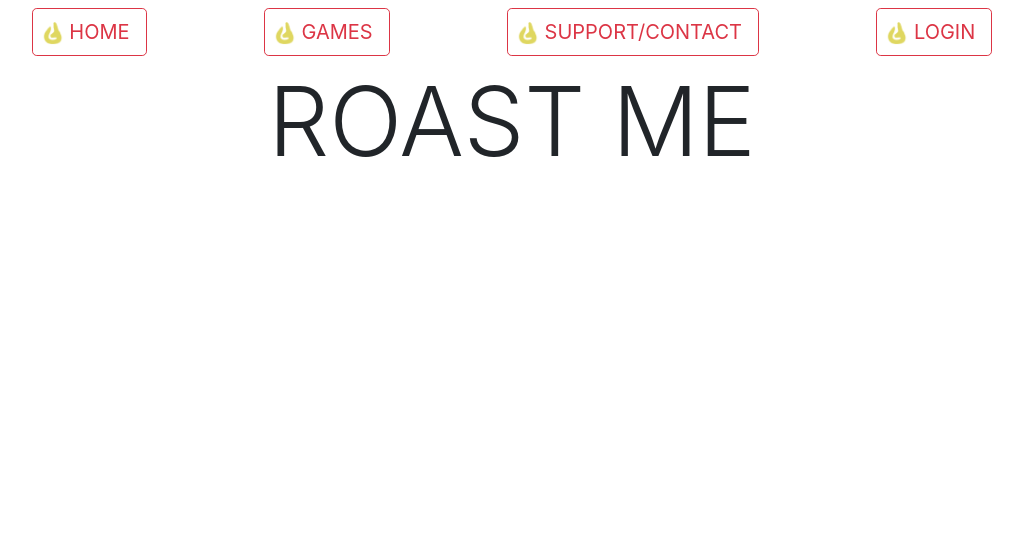
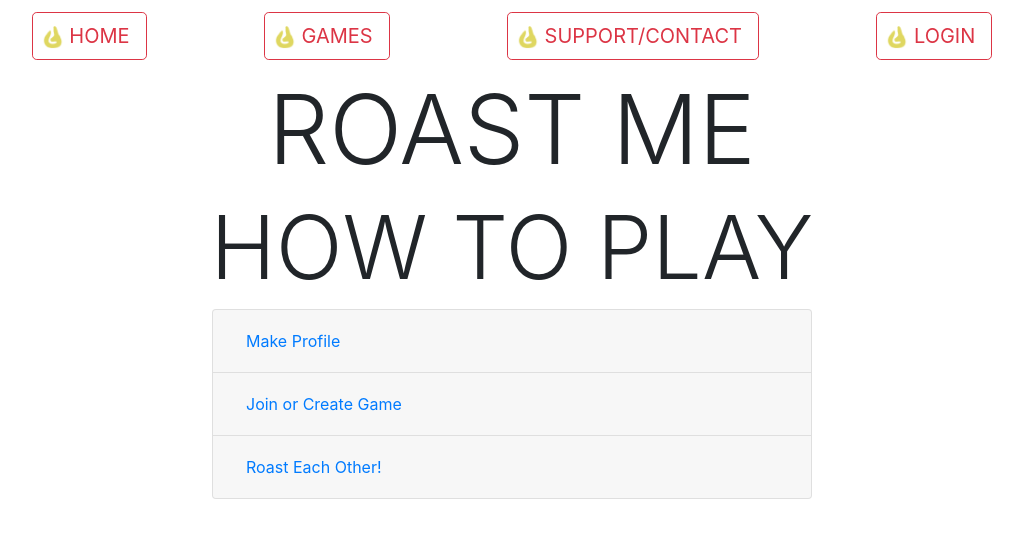
Before and after one commit to YoungeonLee/roast_me, a Django app: page / in a window 1280 px wide. Shown: the top 538 px of the page, without its empty margins (128-1151 px from the left). Run offline with Django 3.2, Linux system fonts and the light colour scheme; some libraries are stand-ins or nearby versions.

```diff
--- a/roast_me_django/game/templates/game/create_game.html
+++ b/roast_me_django/game/templates/game/create_game.html
@@ -4,7 +4,7 @@
     <h2 class="display-2 text-center">
         GAMES
     </h2>
-    <form action ="{% url 'create_game' %}" method='post'>
+    <form action ="{% url 'gmae:create_game' %}" method='post'>
         {% csrf_token %}
         <input type='submit'>
     </form>>
--- a/roast_me_django/game/templates/game/games.html
+++ b/roast_me_django/game/templates/game/games.html
@@ -4,12 +4,12 @@
     <h2 class="display-2 text-center">
         GAMES
     </h2>
-    <form class="text-center mt-3" action ="{% url 'games' %}" method='post'>
+    <form class="text-center mt-3" action ="{% url 'game:games' %}" method='post'>
         {% csrf_token %}
         {{form}}
         <input type='submit' value='Search'>
     </form>
-    <form class="text-center mt-3" action ="{% url 'games' %}" method='post'>
+    <form class="text-center mt-3" action ="{% url 'game:games' %}" method='post'>
         {% csrf_token %}
         <input type='submit' value='Create New Game'>
     </form>
--- a/roast_me_django/game/templates/game/index.html
+++ b/roast_me_django/game/templates/game/index.html
@@ -2,4 +2,60 @@
 
 {% block body%}
 
+<h2 class="display-2 text-center" id='heading'>
+    HOW TO PLAY
+</h2>
+<div class="accordion mx-auto mb-5" id="accordion" style="max-width: 600px;">
+    <div class="card">
+      <div class="card-header" id="headingOne">
+        <h5 class="mb-0">
+          <button class="btn btn-link collapsed btn-block text-left" type="button" data-toggle="collapse" data-target="#collapseOne" aria-expanded="true" aria-controls="collapseOne">
+            Make Profile
+          </button>
+        </h5>
+      </div>
+
+      <div id="collapseOne" class="collapse" aria-labelledby="headingOne" data-parent="#accordion">
+        <div class="card-body">
+          <ul>
+              <li>Sign up or play as a guest</li>
+              <li>Upload an image</li>
+              <li>Write a description</li>
+          </ul>
+        </div>
+      </div>
+    </div>
+    <div class="card">
+      <div class="card-header" id="headingTwo">
+        <h5 class="mb-0">
+          <button class="btn btn-link collapsed btn-block text-left" type="button" data-toggle="collapse" data-target="#collapseTwo" aria-expanded="false" aria-controls="collapseTwo">
+            Join or Create Game
+          </button>
+        </h5>
+      </div>
+      <div id="collapseTwo" class="collapse" aria-labelledby="headingTwo" data-parent="#accordion">
+        <div class="card-body">
+          <ul>
+              <li>The game is best played with 4+ people</li>
+              <li>Visit our games page to join or create a game!</li>
+            </ul>
+        </div>
+      </div>
+    </div>
+    <div class="card">
+      <div class="card-header" id="headingThree">
+        <h5 class="mb-0">
+          <button class="btn btn-link collapsed btn-block text-left" type="button" data-toggle="collapse" data-target="#collapseThree" aria-expanded="false" aria-controls="collapseThree">
+            Roast Each Other!
+          </button>
+        </h5>
+      </div>
+      <div id="collapseThree" class="collapse" aria-labelledby="headingThree" data-parent="#accordion">
+        <div class="card-body">
+          Anim pariatur cliche reprehenderit, enim eiusmod high life accusamus terry richardson ad squid. 3 wolf moon officia aute, non cupidatat skateboard dolor brunch. Food truck quinoa nesciunt laborum eiusmod. Brunch 3 wolf moon tempor, sunt aliqua put a bird on it squid single-origin coffee nulla assumenda shoreditch et. Nihil anim keffiyeh helvetica, craft beer labore wes anderson cred nesciunt sapiente ea proident. Ad vegan excepteur butcher vice lomo. Leggings occaecat craft beer farm-to-table, raw denim aesthetic synth nesciunt you probably haven't heard of them accusamus labore sustainable VHS.
+        </div>
+      </div>
+    </div>
+  </div>
+
 {%endblock%}
--- a/roast_me_django/game/templates/game/layout.html
+++ b/roast_me_django/game/templates/game/layout.html
@@ -16,21 +16,21 @@
     <div class='container min-vh-100' id='container'>
         <div id = "fixed_top">
             <nav class="navbar justify-content-around">
-                <a class="btn btn-outline-danger btn-lg pl-2" href = "{% url 'index' %}">
+                <a class="btn btn-outline-danger btn-lg pl-2 m-1" href = "{% url 'game:index' %}">
                     <img src="{% static 'game/logo.png' %}" style="width:23px;height:23px;"> HOME
                 </a>
-                <a class="btn btn-outline-danger btn-lg pl-2" href = "{% url 'games' %}">
+                <a class="btn btn-outline-danger btn-lg pl-2 m-1" href = "{% url 'game:games' %}">
                     <img src="{% static 'game/logo.png' %}" style="width:23px;height:23px;"> GAMES
                 </a>
-                <a class="btn btn-outline-danger btn-lg pl-2" href = "{% url 'index' %}">
+                <a class="btn btn-outline-danger btn-lg pl-2 m-1" href = "{% url 'game:index' %}">
                     <img src="{% static 'game/logo.png' %}" style="width:23px;height:23px;"> SUPPORT/CONTACT
                 </a>
                 {% if user %}
-                    <a class="btn btn-outline-danger btn-lg pl-2" href = "{% url 'logout' %}">
-                        <img src="{% static 'game/logo.png' %}" style="width:23px;height:23px;"> sLOGOUT
+                    <a class="btn btn-outline-danger btn-lg pl-2 m-1" href = "{% url 'game:logout' %}">
+                        <img src="{% static 'game/logo.png' %}" style="width:23px;height:23px;"> LOGOUT
                     </a>
                 {% else %}
-                    <a class="btn btn-outline-danger btn-lg pl-2" href = "{% url 'login' %}">
+                    <a class="btn btn-outline-danger btn-lg pl-2 m-1" href = "{% url 'game:login' %}">
                         <img src="{% static 'game/logo.png' %}" style="width:23px;height:23px;"> LOGIN
                     </a>
                 {% endif %}
--- a/roast_me_django/game/urls.py
+++ b/roast_me_django/game/urls.py
@@ -1,9 +1,12 @@
 from django.urls import path
 from . import views
 
+app_name = 'game'
 urlpatterns = [
     path("", views.index, name="index"),
     path('games/', views.games, name='games'),
     path('login/', views.login_view, name='login'),
-    path('logout/', views.logout_view, name='logout')
+    path('logout/', views.logout_view, name='logout'),
+    path('signup/', views.signup_view, name='signup'),
+    path('images/<str:filename>', views.render_image, name='image'),
 ]
--- a/roast_me_django/game/views.py
+++ b/roast_me_django/game/views.py
@@ -1,9 +1,14 @@
 from django.shortcuts import render
-from django.http import HttpResponseRedirect
+from django.http import HttpResponseRedirect, HttpResponse
 from django import forms
 from django.urls import reverse
 from django.contrib.auth import authenticate, login, logout
-
+from django.contrib.auth.models import User
+from django.db.utils import IntegrityError
+from .models import Profile
+from pathlib import Path
+from os.path import join
+BASE_DIR = Path(__file__).resolve(strict=True).parent.parent
 game_list = []
 
 class SearchGameForm(forms.Form):
@@ -23,7 +28,7 @@ def games(request):
         if form.is_valid():
             game = form.cleaned_data["game"]
             game_list.append(game)
-            return HttpResponseRedirect(reverse('games'))
+            return HttpResponseRedirect(reverse('game:games'))
         else:
             return render(request, "game/games.html", {
                 "user": request.user.is_authenticated,
@@ -39,13 +44,13 @@ def games(request):
 
 def login_view(request):
     if request.method == "POST":
-        print(request.POST)
+        #print(request.POST)
         ID = request.POST["InputID"]
         password = request.POST['InputPassword']
         user = authenticate(request, username=ID, password=password)
         if user is not None:
             login(request=request, user=user)
-            return HttpResponseRedirect(reverse("index"))
+            return HttpResponseRedirect(reverse("game:index"))
         else:
             return render(request, "game/login.html",{
                 "user": request.user.is_authenticated,
@@ -55,8 +60,41 @@ def login_view(request):
     return render(request, 'game/login.html',{
         "user": request.user.is_authenticated
     })
+
 def logout_view(request):
     logout(request)
     return render(request, "game/index.html",{
         "user": request.user.is_authenticated
     })
+
+def signup_view(request):
+    if request.method == "POST":
+        print(request.POST)
+        print(request.FILES)
+        #print(request.POST)
+        ID = request.POST["InputID"]
+        password = request.POST['InputPassword']
+        image = request.FILES['profileImage']
+        image.name = f"{ID}.jpg"
+        description = request.POST["description"]
+        try:
+            user = User.objects.create_user(ID, password=password)
+        except IntegrityError:
+            return render(request, "game/signup.html",{
+                "user": request.user.is_authenticated,
+                "message": "Given ID already exists"
+            })
+        profile = Profile(user=user, image=image, description=description)
+        profile.save()
+        user = authenticate(request, username=ID, password=password)
+        login(request=request, user=user)
+        return HttpResponseRedirect(reverse("game:index"))
+
+    #get request
+    return render(request, 'game/signup.html',{
+        "user": request.user.is_authenticated
+    })
+
+def render_image(request, filename):
+    with open(join(BASE_DIR, "images", filename), "rb") as f:
+        return HttpResponse(f.read(), content_type="image/jpeg")
--- /dev/null
+++ b/roast_me_django/requirements.txt
@@ -0,0 +1 @@
+Django
```
Also changed, not shown: roast_me_django/game/admin.py (+6 -3 lines), roast_me_django/game/models.py (+13 -2 lines), roast_me_django/game/templates/game/login.html (+5 -7 lines), roast_me_django/game/templates/game/login2.html (deleted, +0 -64 lines), roast_me_django/game/templates/game/signup.html (added, +59 -0 lines), roast_me_django/roast_me/settings.py (+7 -3 lines), roast_me_django/db.sqlite3 (deleted), roast_me_django/game/migrations/0001_initial.py, roast_me_django/images/5.jpg (added), roast_me_django/images/filename.jpg (added), 1 other file.
